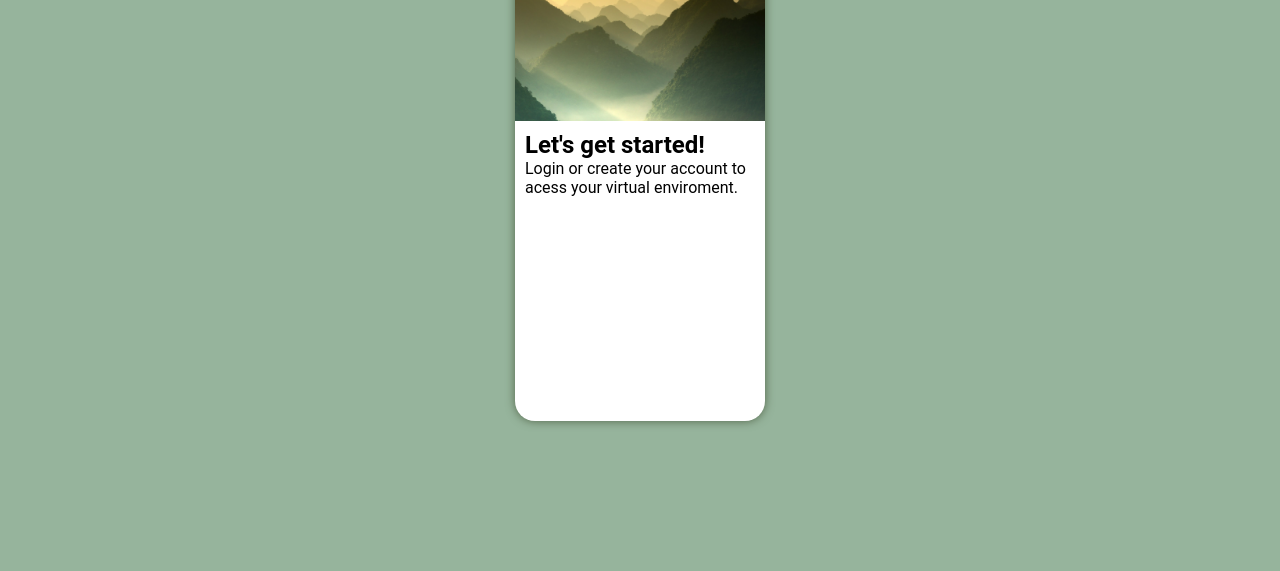
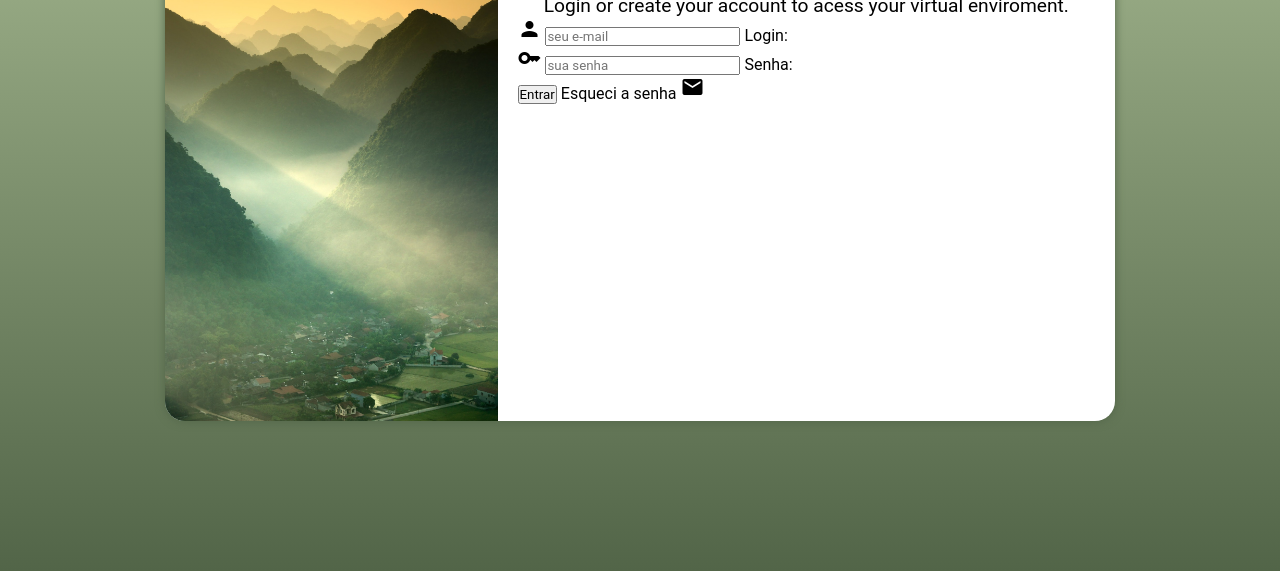
Before and after one commit to larabmelo/projeto-login, a plain HTML site: page index.html in a window 1280 px wide. Shown: the part 229-800 px from the top of the page. Drawn offline with Linux system fonts and the light colour scheme.

Commit message:
imagem e form construidos

```diff
--- /dev/null
+++ b/estilos/media-query.css
@@ -0,0 +1,68 @@
+@charset "UTF-8";
+
+@media screen and (min-width: 768px) and (max-width: 992px) {
+
+    body {
+        background-image: linear-gradient(to top, #526548, #AEC198);
+    }
+
+    section#login {
+        width: 90vw;
+    }
+
+    section#login > div#imagem {
+        float: left;
+        width: 35%;
+        height: 100%;
+
+    }
+
+    section#login > div#formulario > h1 {
+        font-size: 1.6em;
+        margin-top: 13px;
+    }
+
+    section#login > div#formulario > p {
+        font-size: 1em;
+    }
+
+    section#login > div#formulario {
+        float: right;
+        width: 65%;
+        padding: 10px;
+    }
+
+}
+
+@media screen and (min-width: 992px) {
+
+    body {
+        background-image: linear-gradient(to top, #526548, #AEC198);
+    }
+
+    section#login {
+        width: 950px;
+    }
+
+    section#login > div#imagem {
+        float: left;
+        width: 35%;
+        height: 100%;
+
+    }
+
+    section#login > div#formulario > h1 {
+        font-size: 2em;
+    }
+
+    section#login > div#formulario > p {
+        font-size: 1.2em;
+    }
+
+    section#login > div#formulario {
+        padding: 20px;
+        float: right;
+        width: 65%;
+
+    }
+}
--- a/estilos/style.css
+++ b/estilos/style.css
@@ -17,7 +17,7 @@
 }
 
 body, html {
-    background-color: #96B49C;
+    background-color: #AEC198;
     height: 100vh;
     width: 100vw;
 }
@@ -34,6 +34,7 @@ section#login {
     left: 50%;
     transform: translate(-50%, -50%);
     overflow: hidden;
+    transition: ease all .3s;
 
     background-color: white;
     width: 250px;
@@ -43,12 +44,25 @@ section#login {
 }
 
 section#login > div#imagem {
+    position: relative;
     display: block;
     background: #96B49C url(../imagens/pexels-quang-nguyen-vinh-2175952.jpg);
     background-size: cover;
     height: 200px;
 }
 
+section#login > div#formulario > h1 {
+    font-size: 1.35em;
+    text-align: center;
+    margin-top: 5px;
+    margin-bottom: 10px;
+}
+
+section#login > div#formulario > p  {
+    text-align: center;
+    font-size: 0.9em;
+}
+
 section#login > div#formulario {
     display: block;
     padding: 10px;
--- a/index.html
+++ b/index.html
@@ -6,6 +6,8 @@
     <meta name="viewport" content="width=device-width, initial-scale=1.0">
     <title>Login Screen</title>
     <link rel="stylesheet" href="estilos/style.css">
+    <link rel="stylesheet" href="estilos/media-query.css">
+    <link href="https://fonts.googleapis.com/icon?family=Material+Icons"rel="stylesheet">
 </head>
 <body>
     <main>
@@ -15,9 +17,30 @@
             </div>
 
             <div id="formulario">
+
                 <h1>Let's get started!</h1>
                 <p>Login or create your account to acess your virtual enviroment.</p>
-                <form action="login.php" method="post">
+
+                <form action="login.php" method="post" autocomplete="on">
+
+                    <div class="campo">
+                        <span class="material-icons">person</span>
+
+                        <input type="email" name="login" id="ilogin" placeholder="seu e-mail" autocomplete="email" required maxlength="30">
+
+                        <label for="ilogin">Login: </label>
+                    </div>
+
+                    <div class="campo">
+                        <span class="material-icons">key</span>
+
+                        <input type="password" name="senha" id="isenha" placeholder="sua senha" autocomplete="current-password" required minlength="8" maxlength="20">
+
+                        <label for="isenha">Senha: </label>
+                    </div>
+
+                    <input type="submit" value="Entrar">
+                    <link rel="stylesheet" href="esqueci.hmtl"> Esqueci a senha <i class="material-icons">mail</i>
 
                 </form>
             </div>
```
